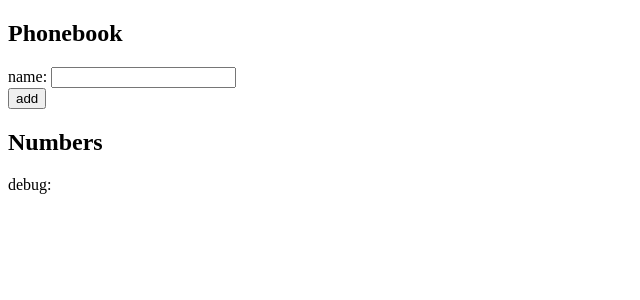
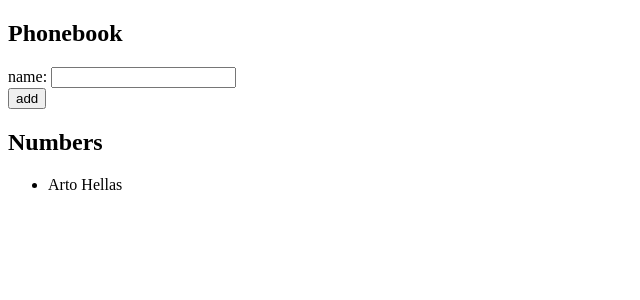
Before and after one commit to AnnamariKoo/05-puhelinluettelo-osa2, a React (Vite) app: page / in a window 1280 px wide. Shown: the top 300 px of the page, without its empty margins (0-640 px from the left). Built offline with nearby package versions, Linux system fonts and the light colour scheme.

Commit message:
Listataan henkilöiden nimet ja inputin kautta voi lisätä lisää nimiä.

```diff
--- a/src/App.jsx
+++ b/src/App.jsx
@@ -1,4 +1,8 @@
 import { useState } from "react";
+
+const Person = ({ person }) => {
+  return <li>{person.name}</li>;
+};
 
 const App = () => {
   const [persons, setPersons] = useState([{ name: "Arto Hellas" }]);
@@ -6,7 +10,21 @@ const App = () => {
 
   const addPerson = (event) => {
     event.preventDefault();
+    const personObject = {
+      name: newName,
+      id: String(persons.length + 1),
+    };
     console.log("button clicked", event.target);
+
+    setPersons(persons.concat(personObject));
+    setNewName("");
+    console.log("person name", {
+      persons,
+    });
+  };
+
+  const handleNameChange = (event) => {
+    setNewName(event.target.value);
   };
 
   return (
@@ -14,14 +32,18 @@ const App = () => {
       <h2>Phonebook</h2>
       <form onSubmit={addPerson}>
         <div>
-          name: <input />
+          name: <input value={newName} onChange={handleNameChange} />
         </div>
         <div>
           <button type="submit">add</button>
         </div>
       </form>
       <h2>Numbers</h2>
-      <div>debug: {newName}</div>
+      <ul>
+        {persons.map((person) => (
+          <Person key={Date.now() + person.name} person={person} />
+        ))}
+      </ul>
     </div>
   );
 };
```
